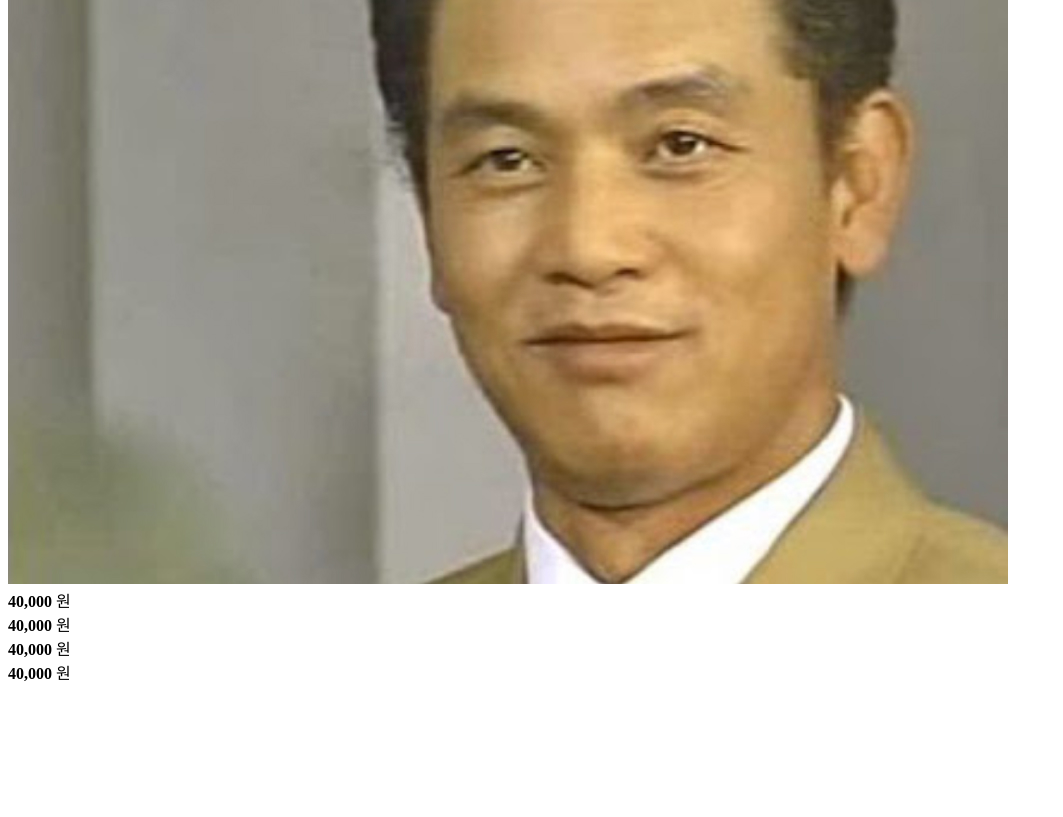
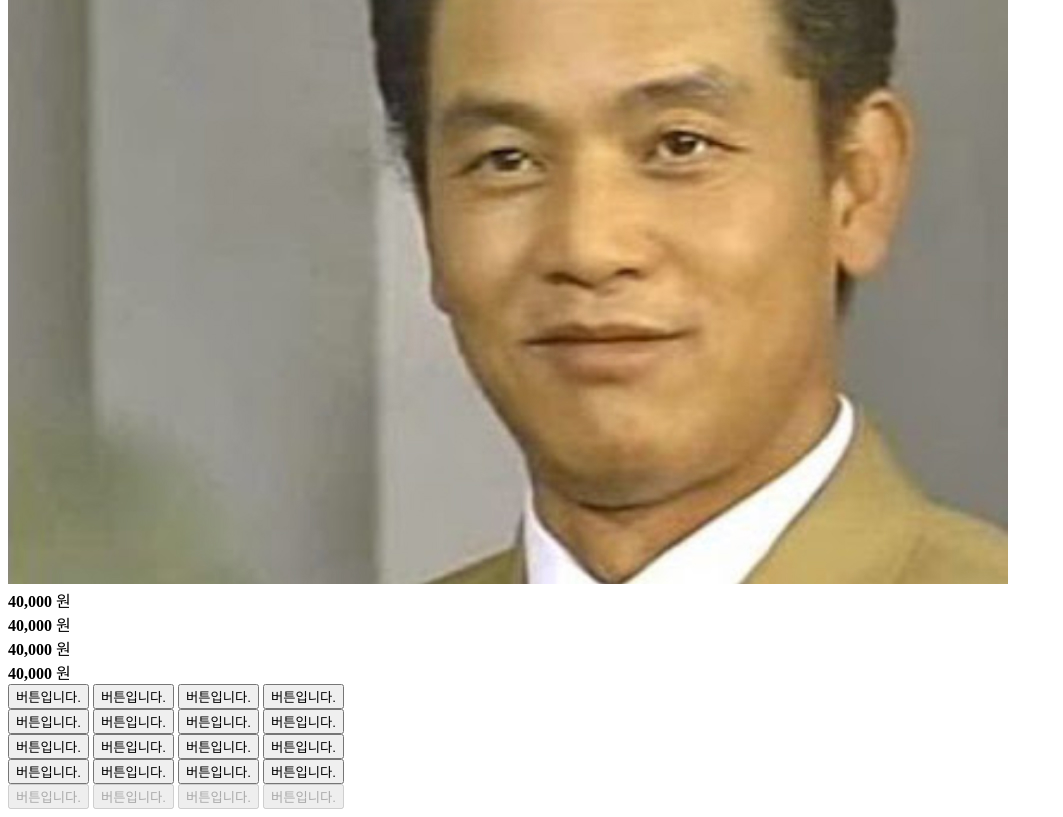
Before and after one commit to hxxtae/tomorrow-house, a website: page index.html in a window 1280 px wide. Shown: the part 896-1713 px from the top of the page, without its empty margins (0-1063 px from the left). Before the commit the page ends 1588 px from the top, so only its background shows below. Drawn offline with Linux system fonts and the light colour scheme.

Commit message:
:rose: Implement button components

```diff
--- a/index.html
+++ b/index.html
@@ -93,6 +93,41 @@
             <span class='currency'>원</span>
           </div>
         </div>
+
+        <div>
+          <button type='button' class='btn-primary btn-32'>버튼입니다.</button>
+          <button type='button' class='btn-secondary btn-32'>버튼입니다.</button>
+          <button type='button' class='btn-outline btn-32'>버튼입니다.</button>
+          <button type='button' class='btn-ghost btn-32'>버튼입니다.</button>
+        </div>
+
+        <div>
+          <button type='button' class='btn-primary btn-40'>버튼입니다.</button>
+          <button type='button' class='btn-secondary btn-40'>버튼입니다.</button>
+          <button type='button' class='btn-outline btn-40'>버튼입니다.</button>
+          <button type='button' class='btn-ghost btn-40'>버튼입니다.</button>
+        </div>
+
+        <div>
+          <button type='button' class='btn-primary btn-48'>버튼입니다.</button>
+          <button type='button' class='btn-secondary btn-48'>버튼입니다.</button>
+          <button type='button' class='btn-outline btn-48'>버튼입니다.</button>
+          <button type='button' class='btn-ghost btn-48'>버튼입니다.</button>
+        </div>
+
+        <div>
+          <button type='button' class='btn-primary btn-55'>버튼입니다.</button>
+          <button type='button' class='btn-secondary btn-55'>버튼입니다.</button>
+          <button type='button' class='btn-outline btn-55'>버튼입니다.</button>
+          <button type='button' class='btn-ghost btn-55'>버튼입니다.</button>
+        </div>
+
+        <div>
+          <button type='button' class='btn-primary btn-55' disabled >버튼입니다.</button>
+          <button type='button' class='btn-secondary btn-55' disabled>버튼입니다.</button>
+          <button type='button' class='btn-outline btn-55' disabled>버튼입니다.</button>
+          <button type='button' class='btn-ghost btn-55' disabled>버튼입니다.</button>
+        </div>
     </div>
 
 
--- a/style/main.scss
+++ b/style/main.scss
@@ -17,6 +17,7 @@
 @import './modules/avatar';
 @import './modules/star-ratings';
 @import './modules/prices';
+@import './modules/buttons';
 
 
 //$hongsi: 1;
--- /dev/null
+++ b/style/modules/_buttons.scss
@@ -0,0 +1,81 @@
+%btn-base {
+  @include inline-flexbox;
+  padding: 8px;
+  font-weight: 700;
+  border-radius: 4px;
+
+  &:disabled {
+    opacity: 0.4;
+    cursor: not-allowed;
+  }
+}
+
+// 버튼은 크게 3가지의 기준으로 변주를 합니다. : style, size, states
+// 이 3가지만 기억하면 놓치는 부분이 없다.
+
+// NOTE : Button Styles
+.btn-primary {
+  @extend %btn-base;
+  color: $white;
+  background-color: $blue;
+  transition: background-color 200ms ease-in-out;
+
+  &:not(:disabled):hover { // disabled 가 아닌 상태에서 hover
+    background-color: $blue-dark;
+  }
+}
+
+.btn-secondary {
+  @extend %btn-base;
+  color: $primary;
+  background-color: $border;
+  transition: background-color 200ms ease-in-out;
+
+  &:not(:disabled):hover {
+    background-color: $tertiary;
+  }
+}
+
+.btn-outline {
+  @extend %btn-base;
+  color: $blue;
+  background-color: $white;
+  border: 1px solid $blue;
+  transition: background-color 200ms ease-in-out;
+
+  &:not(:disabled):hover {
+    background-color: $blue-light;
+  }
+}
+
+.btn-ghost {
+  @extend %btn-base;
+  color: $primary;
+  background-color: transparent;
+  transition: color 200ms ease-in-out;
+
+  &:not(:disabled):hover {
+    color: $secondary;
+  }
+}
+
+// NOTE : Button size
+.btn-32 {
+  @include text-style(14);
+  height: 32px;
+}
+
+.btn-40 {
+  @include text-style(16);
+  height: 40px;
+}
+
+.btn-48 {
+  @include text-style(16);
+  height: 48px;
+}
+
+.btn-55 {
+  @include text-style(18);
+  height: 55px;
+}
```
